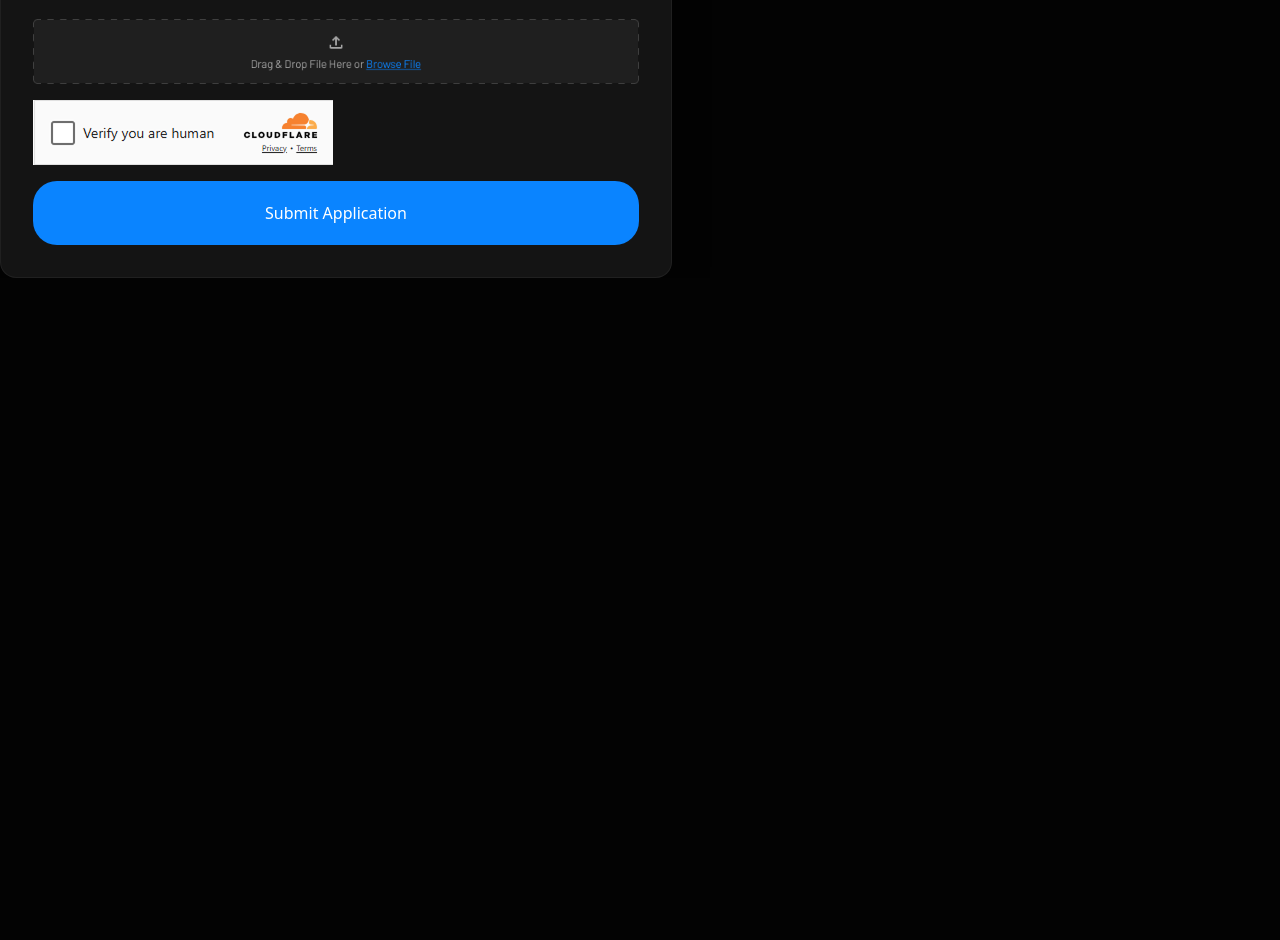
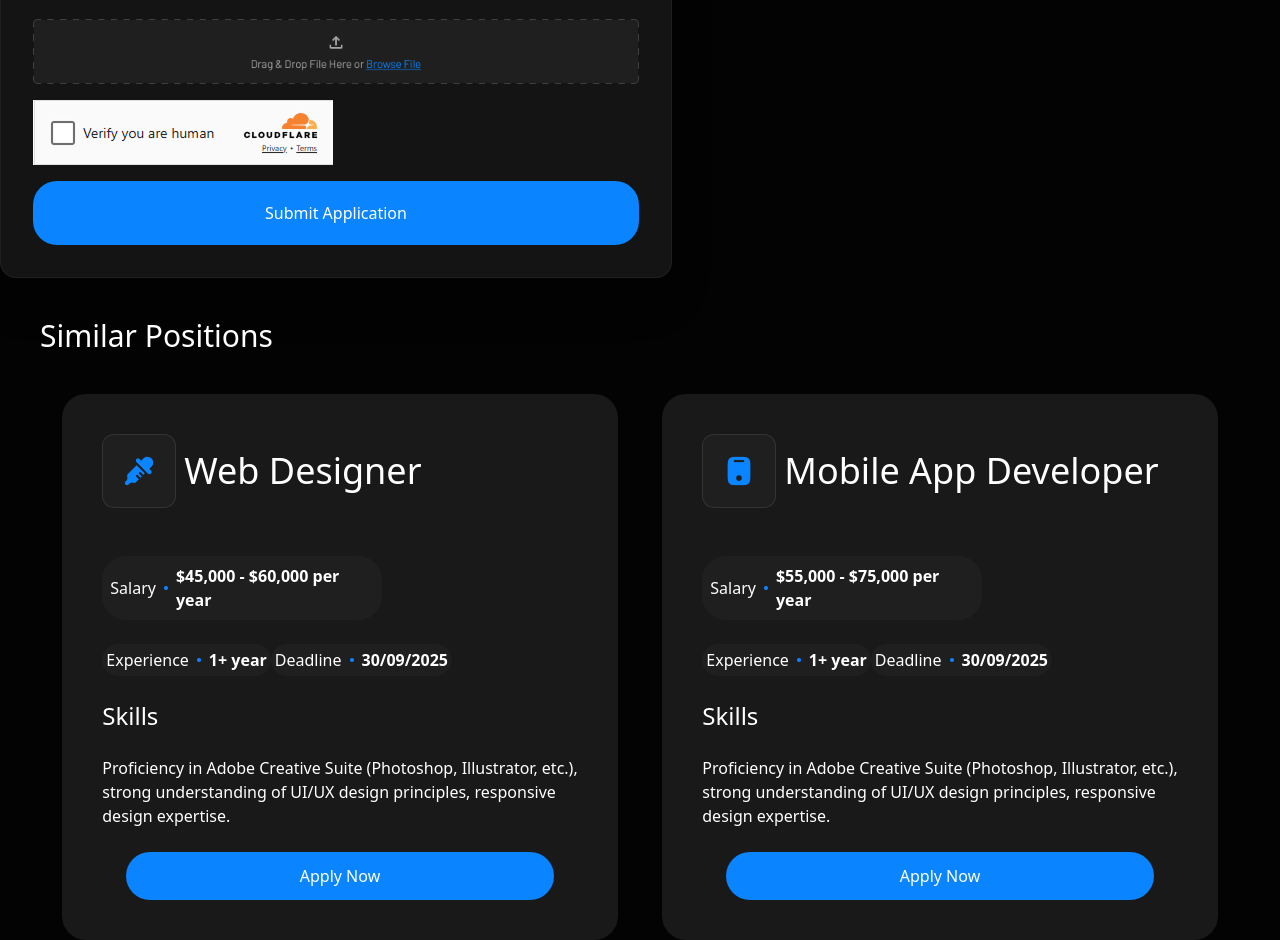
Before and after one commit to numonqalandarov-sketch/git-exam-3-date-24.05.2026, a website: page src/page4.html in a window 1280 px wide. Shown: the part 3409-4349 px from the top of the page. Before the commit the page ends 3687 px from the top, so only its background shows below. Drawn offline with Linux system fonts and the light colour scheme; files whose address does not match are found by name.

Commit message:
sectoin4 page4

```diff
--- a/src/page4.html
+++ b/src/page4.html
@@ -281,5 +281,83 @@
         </button>
       </form>
     </div>
+    <p class="text-3xl p-10">Similar Positions</p>
+    <section class="lg:flex justify-around flex-wrap max-w-300 m-auto">
+      <div class="bg-[#191919] rounded-3xl p-10">
+        <div class="flex items-center gap-2">
+          <img src="./img/Icon Container.png" alt="" />
+          <p class="text-4xl">Web Designer</p>
+        </div>
+        <br /><br />
+        <p class="w-70 flex items-center gap-2 bg-[#1F1F1F] p-2 rounded-3xl">
+          <span>Salary</span> <img src="./img/Shape (1).png" alt="" />
+          <span class="font-bold">$45,000 - $60,000 per year</span>
+        </p>
+        <br />
+        <div class="flex">
+          <p class="flex items-center gap-2 bg-[#1F1F1F] p-1 rounded-2xl">
+            <span>Experience</span> <img src="./img/Shape (1).png" alt="" />
+            <span class="font-bold">1+ year</span>
+          </p>
+          <p class="flex items-center gap-2 bg-[#1F1F1F] p-1 rounded-2xl">
+            <span>Deadline</span> <img src="./img/Shape (1).png " alt="" />
+            <span class="font-bold">30/09/2025</span>
+          </p>
+        </div>
+        <br />
+        <p class="text-2xl">Skills</p>
+        <br />
+        <p>
+          Proficiency in Adobe Creative Suite (Photoshop, Illustrator, etc.),
+          <br />
+          strong understanding of UI/UX design principles, responsive <br />
+          design expertise.
+        </p>
+        <br />
+        <button
+          class="bg-[#0A84FF] w-[90%] p-3 m-auto flex justify-center rounded-3xl"
+        >
+          Apply Now
+        </button>
+      </div>
+      <div class="bg-[#191919] rounded-3xl p-10">
+        <div class="flex items-center gap-2">
+          <img src="./img/Icon Container (1).png" alt="" />
+          <p class="text-4xl">Mobile App Developer</p>
+        </div>
+        <br /><br />
+        <p class="w-70 flex items-center gap-2 bg-[#1F1F1F] p-2 rounded-3xl">
+          <span>Salary</span> <img src="./img/Shape (1).png" alt="" />
+          <span class="font-bold">$55,000 - $75,000 per year</span>
+        </p>
+        <br />
+        <div class="flex">
+          <p class="flex items-center gap-2 bg-[#1F1F1F] p-1 rounded-2xl">
+            <span>Experience</span> <img src="./img/Shape (1).png" alt="" />
+            <span class="font-bold">1+ year</span>
+          </p>
+          <p class="flex items-center gap-2 bg-[#1F1F1F] p-1 rounded-2xl">
+            <span>Deadline</span> <img src="./img/Shape (1).png " alt="" />
+            <span class="font-bold">30/09/2025</span>
+          </p>
+        </div>
+        <br />
+        <p class="text-2xl">Skills</p>
+        <br />
+        <p>
+          Proficiency in Adobe Creative Suite (Photoshop, Illustrator, etc.),
+          <br />
+          strong understanding of UI/UX design principles, responsive <br />
+          design expertise.
+        </p>
+        <br />
+        <button
+          class="bg-[#0A84FF] w-[90%] p-3 m-auto flex justify-center rounded-3xl"
+        >
+          Apply Now
+        </button>
+      </div>
+    </section>
+
   </body>
 </html>
```
